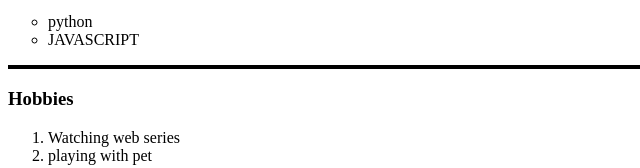
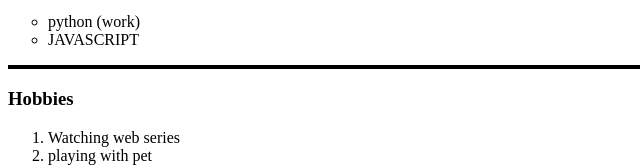
Before and after one commit to chandan-chaudhary/cv-and-rough, a plain HTML site: page index.html in a window 1280 px wide. Shown: the part 632-800 px from the top of the page, 0-640 px from the left. Drawn offline with Linux system fonts and the light colour scheme.

Commit message:
add cmnt

```diff
--- a/index.html
+++ b/index.html
@@ -58,7 +58,7 @@
                 <a href="https://cplusplus.com/">c++ article</a>
             </p>
         </li>
-        <li>python</li>
+        <li>python (work)</li>
         <li>JAVASCRIPT</li>
     </ul>
     <hr size="4" color="black" />
```
